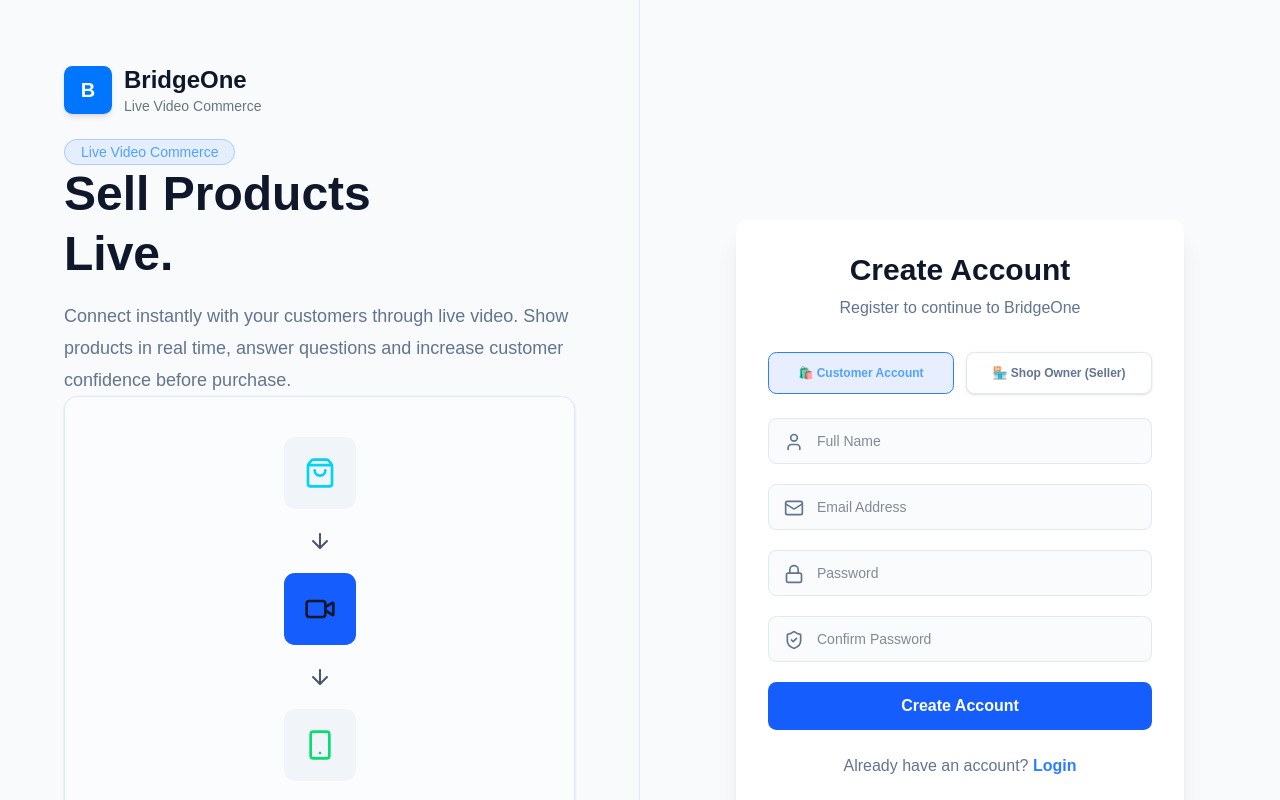
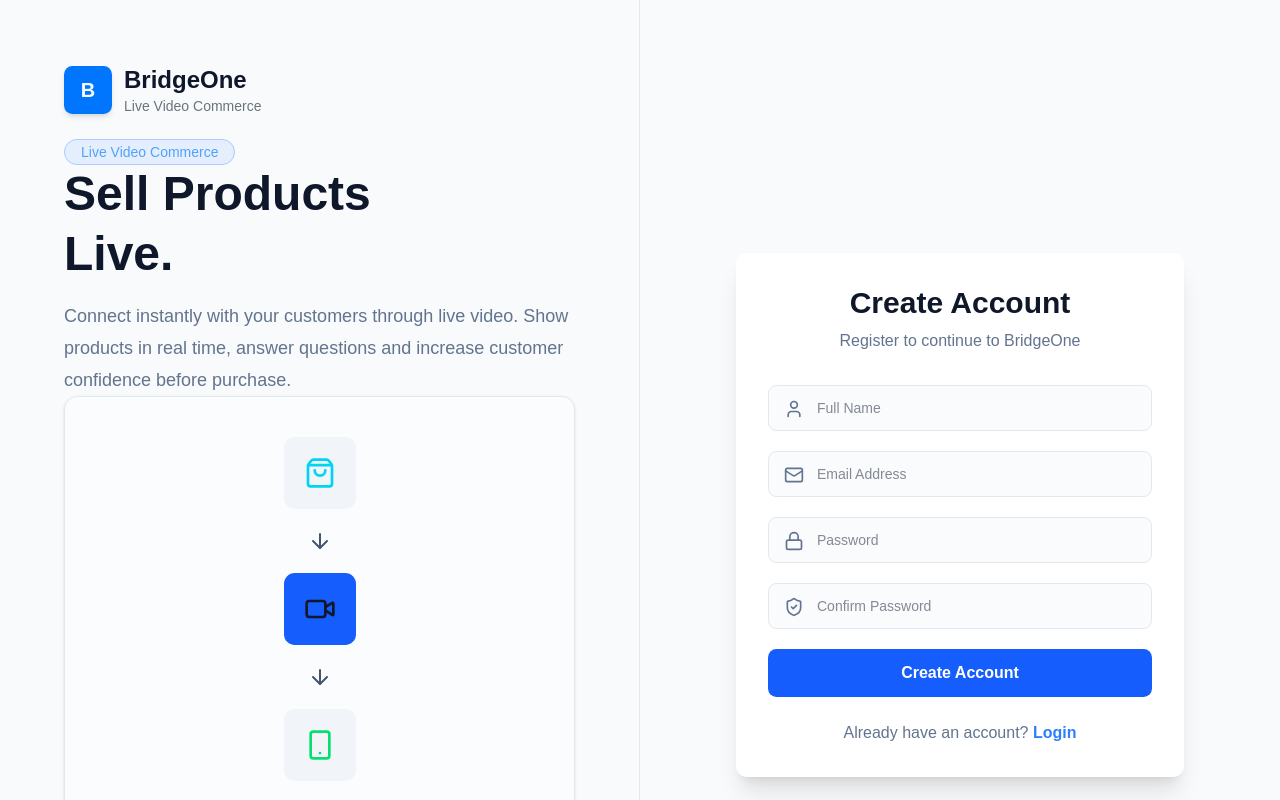
Before and after one commit to methenova/Bridgeone, a React (Vite) app: page /register in a window 1280 px wide. Shown: the top 800 px of the page. Built offline with nearby package versions, Linux system fonts and the light colour scheme.

Commit message:
feat(auth): remove Customer vs Seller account type selector, default role to seller for all registration signups

```diff
--- a/src/features/auth/components/RegisterForm.jsx
+++ b/src/features/auth/components/RegisterForm.jsx
@@ -12,7 +12,7 @@ export default function RegisterForm() {
     email: "",
     password: "",
     confirmPassword: "",
-    role: "customer",
+    role: "seller",
   });
 
   const [loading, setLoading] = useState(false);
@@ -76,32 +76,6 @@ export default function RegisterForm() {
       <p className="mb-8 text-center text-slate-500">
         Register to continue to BridgeOne
       </p>
-
-      {/* Account Type Selector */}
-      <div className="grid grid-cols-2 gap-3 mb-6">
-        <button
-          type="button"
-          onClick={() => setFormData((prev) => ({ ...prev, role: "customer" }))}
-          className={`py-3 rounded-xl border text-xs font-bold transition-all cursor-pointer ${
-            formData.role === "customer"
-              ? "border-blue-500 bg-blue-600/10 text-blue-400"
-              : "border-slate-200 bg-white shadow-sm text-slate-500 hover:text-slate-700"
-          }`}
-        >
-          🛍️ Customer Account
-        </button>
-        <button
-          type="button"
-          onClick={() => setFormData((prev) => ({ ...prev, role: "seller" }))}
-          className={`py-3 rounded-xl border text-xs font-bold transition-all cursor-pointer ${
-            formData.role === "seller"
-              ? "border-blue-500 bg-blue-600/10 text-blue-400"
-              : "border-slate-200 bg-white shadow-sm text-slate-500 hover:text-slate-700"
-          }`}
-        >
-          🏪 Shop Owner (Seller)
-        </button>
-      </div>
 
       <form onSubmit={handleSubmit} className="space-y-5">
         <div className="relative">
```
